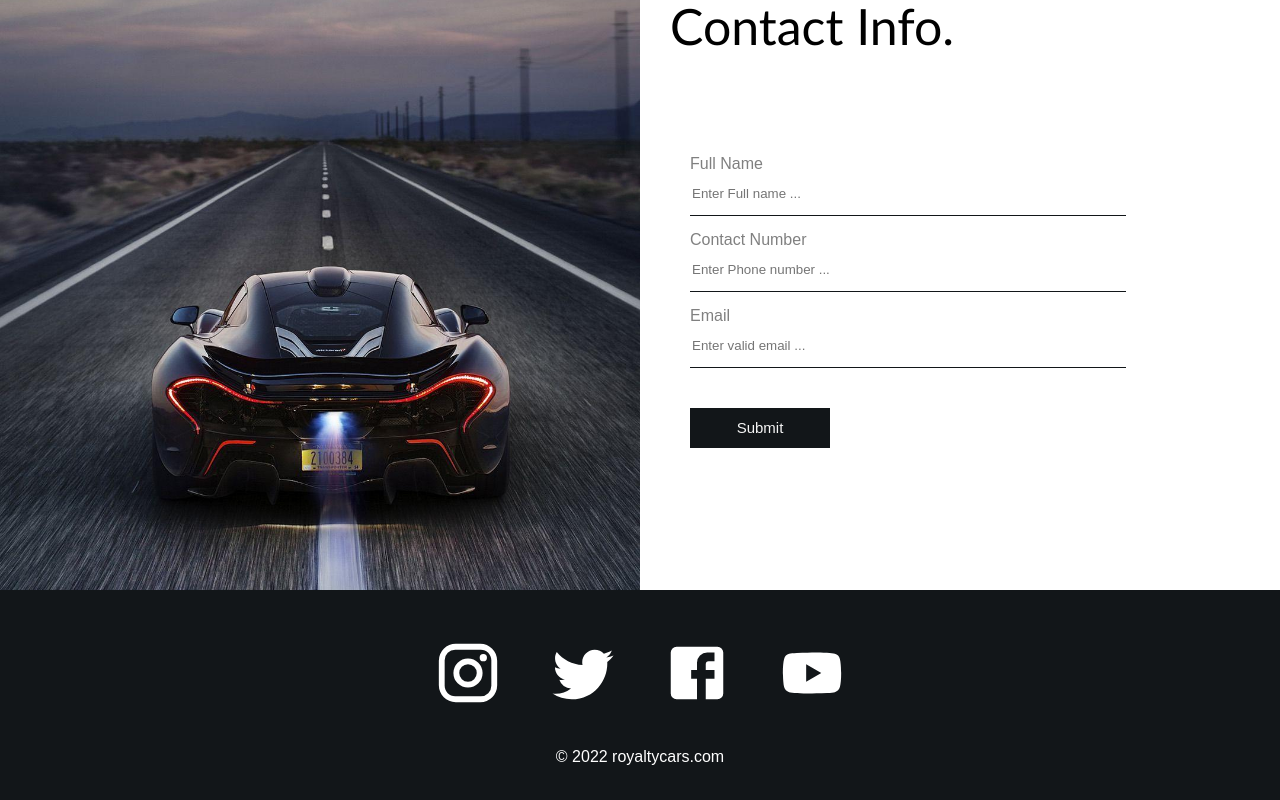
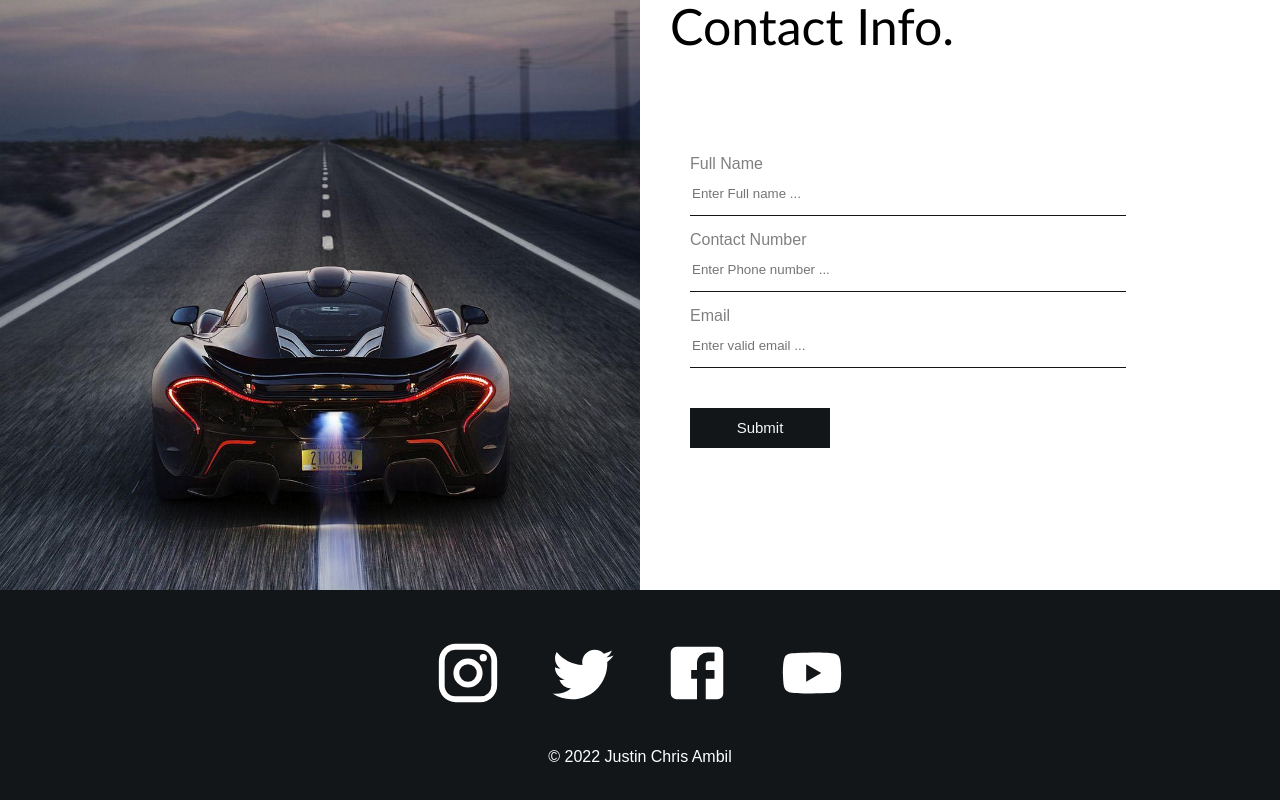
Before and after one commit to JustinChrisAmbil/RoyaltyCarFWebRepository, a React (Create React App) app: page /Inquire in a window 1280 px wide. Shown: the part 230-1030 px from the top of the page. Built offline with nearby package versions, Linux system fonts and the light colour scheme.

Commit message:
Footer Change

```diff
--- a/src/Components/Fpage.js
+++ b/src/Components/Fpage.js
@@ -13,7 +13,7 @@ return (
 
             </div>
 
-        <p> &copy; 2022 royaltycars.com</p>
+        <p> &copy; 2022 Justin Chris Ambil</p>
 
         </div>
 )
```
